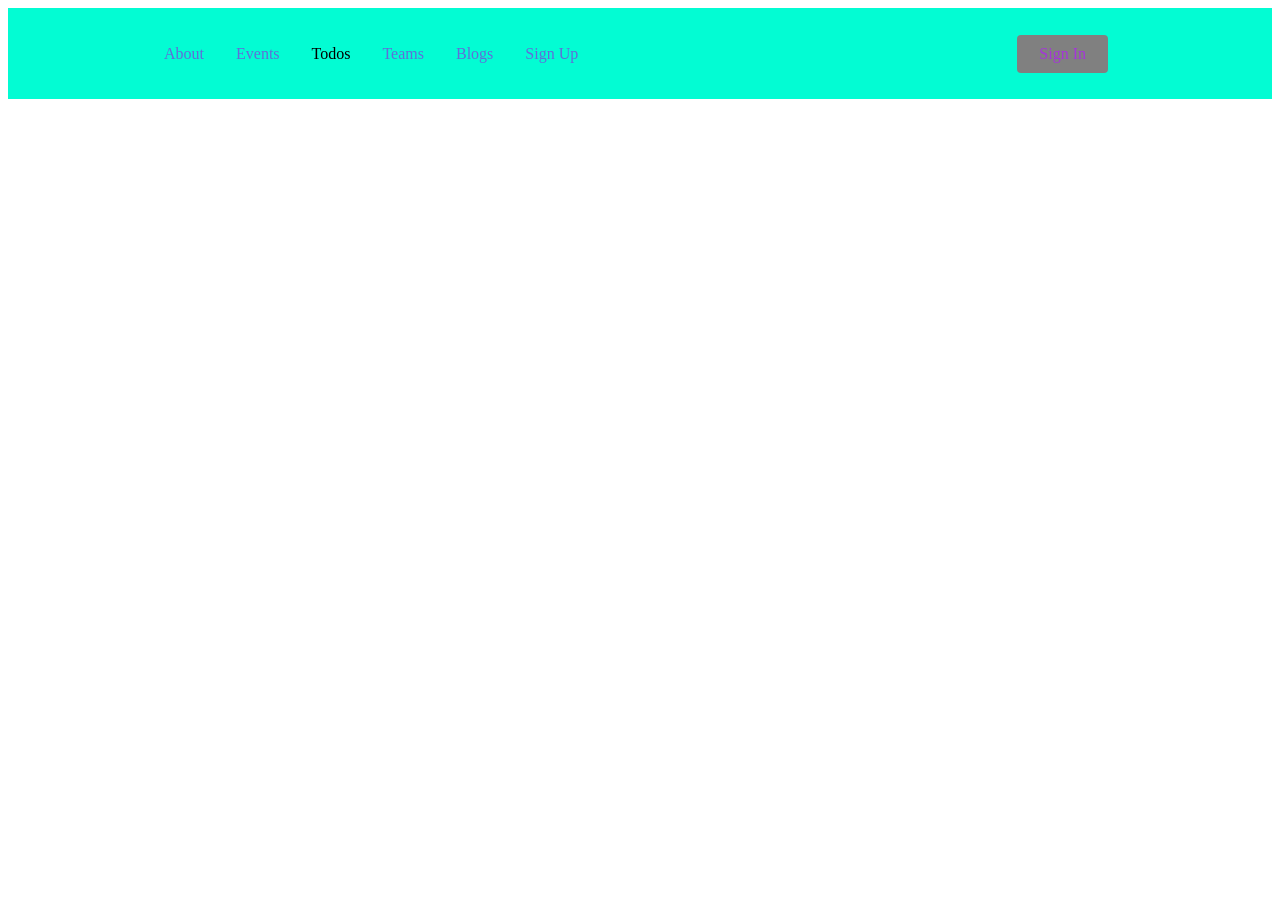
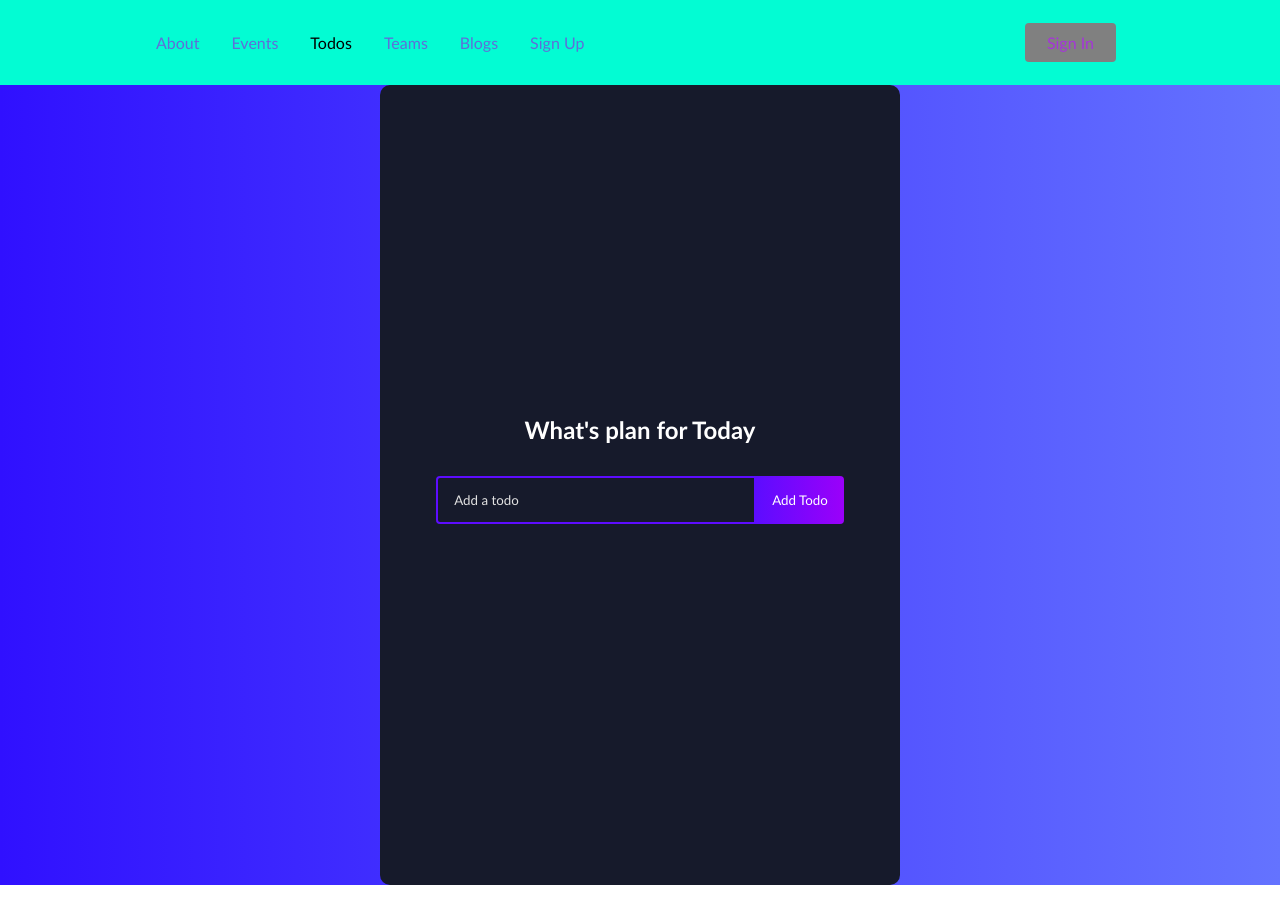
Before and after one commit to Hassyunity/Teams, a React (Create React App) app: page /todo in a window 1280 px wide. After the commit the page ends 885 px from the top, so only its background shows below. Built offline with nearby package versions, Linux system fonts and the light colour scheme.

Commit message:
create todo page

```diff
--- /dev/null
+++ b/src/components/Todo.js
@@ -0,0 +1,48 @@
+import React, {useState} from 'react';
+import TodoForm from './TodoForm';
+import { RiCloseCircleLine } from 'react-icons/ri';
+import { TiEdit } from 'react-icons/ti';
+
+function Todo({ todos, completeTodo, removeTodo, updateTodo }) {
+    const [edit, setEdit] = useState({
+        id: null,
+        value: ''
+    });
+
+    const submitUpdate = value => {
+        updateTodo(edit.id, value)
+        setEdit({
+            id: null,
+            value: ''
+        })
+    };
+
+    if (edit.id) {
+        return <TodoForm edit={edit} onSubmit={submitUpdate} />;
+    }
+
+  return todos.map((todo, index) => (
+  <div
+    className={todo.isComplete ? 'todo-row complete' : 'todo-row'}
+     key={index}
+  >
+
+    <div key={todo.id} onClick={() => completeTodo(todo.id)}>
+        {todo.text}
+    </div>
+    <div className='icons'>
+        <RiCloseCircleLine
+            onClick={() => removeTodo(todo.id) }
+            className='delet-icon'
+        />
+        <TiEdit
+            onClick={() => setEdit({ id: todo.id, value: todo.text }) }
+            className='edit-icon'
+        />
+    </div>
+
+    </div>
+    ));
+}
+
+export default Todo
--- /dev/null
+++ b/src/components/TodoForm.js
@@ -0,0 +1,59 @@
+import React, { useState, useEffect, useRef } from 'react';
+// import { Form } from 'react-bootstrap'
+
+function TodoForm(props) {
+    const [input, setInput] = useState('');
+
+    const inputRef = useRef(null);
+
+    useEffect(() => {
+        inputRef.current.focus()
+    });
+
+    const handleChange = e => {
+        setInput(e.target.value);
+    };
+    const handleSubmit = e => {
+        e.preventDefault();
+
+        props.onSubmit({
+            id: Math.floor(Math.random() * 1000),
+            text: input
+        });
+        setInput('')
+    };
+  return (
+    <form className='todo-form' onSubmit={handleSubmit}>
+        {props.edit ? (
+            <>
+                <input
+                    type="text"
+                    placeholder="update your item"
+                    value={input} name="text"
+                    className='todo-input edit'
+                    onChange={handleChange}
+                    ref={inputRef}
+                />
+                <button className='todo-button edit'>Update</button>
+            </>
+            ) :
+            (
+            <>
+                <input
+                    type="text"
+                    placeholder="Add a todo"
+                    value={input} name="text"
+                    className='todo-input'
+                    onChange={handleChange}
+                    ref={inputRef}
+                />
+                <button className='todo-button'>Add todo</button>
+            </>
+            )
+        }
+
+    </form>
+  );
+}
+
+export default TodoForm;
--- /dev/null
+++ b/src/components/TodoList.js
@@ -0,0 +1,48 @@
+import React, {useState} from 'react';
+import Todo from './Todo';
+import TodoForm from './TodoForm';
+
+function TodoList() {
+    const [todos, setTodos] = useState([]);
+    const addTodo = todo => {
+        if(!todo.text || /^\s*$/.test(todo.text)) {
+            return
+        }
+
+        const newTodos = [todo, ...todos]
+
+        setTodos(newTodos)
+    };
+
+    const updateTodo = (todoId, newValue) => {
+        if(!newValue.text || /^\s*$/.test(newValue.text)) {
+            return
+        }
+        setTodos(prev => prev.map(item => (item.id === todoId ? newValue : item )))
+    }
+    const removeTodo = id => {
+        const removeArr = [...todos].filter(todo => todo.id !== id)
+        setTodos(removeArr);
+    }
+
+    const completeTodo = id => {
+        let  updatedTodos = todos.map(todo => {
+            if (todo.id === id) {
+                todo.isComplete = !todo.isComplete
+            }
+            return todo
+        })
+        setTodos(updatedTodos)
+    }
+
+  return (
+    <div>
+        <h1>What's plan for Today </h1>
+        <TodoForm onSubmit={addTodo} />
+        <Todo todos={todos} completeTodo={ completeTodo }
+         removeTodo={removeTodo} updateTodo={updateTodo}/>
+    </div>
+  )
+}
+
+export default TodoList
--- /dev/null
+++ b/src/pages/styles/Todo.css
@@ -0,0 +1,147 @@
+* {
+box-sizing: border-box;
+  margin: 0;
+  padding: 0;
+  font-family: 'Trebuchet MS', 'Lucida Sans Unicode', 'Lucida Grande',
+    'Lucida Sans', Arial, sans-serif;
+}
+
+body {
+  background: linear-gradient(
+    90deg,
+    rgba(48, 16, 255, 1) 0%,
+    rgba(100, 115, 255, 1) 100%
+  );
+}
+.todo-page {
+  display: flex;
+  flex-direction: column;
+  justify-content: consider;
+  width: 520px;
+  min-height: 600px;
+  background: #161a2b;
+  text-align: center;
+  margin: 0px auto;
+  border-radius: 10px;
+  padding-bottom: 32px;
+}
+
+h1 {
+  margin: 32px 0;
+  color: #fff;
+  font-size: 24px;
+}
+
+.complete {
+  text-decoration: line-through;
+  opacity: 0.4;
+}
+
+.todo-form {
+  margin-bottom: 32px;
+}
+
+.todo-input {
+  padding: 14px 32px 14px 16px;
+  border-radius: 4px 0 0 4px;
+  border: 2px solid #5d0cff;
+  outline: none;
+  width: 320px;
+  background: transparent;
+  color: #fff;
+}
+
+.todo-input::placeholder {
+  color: #e2e2e2;
+}
+
+.todo-button {
+  padding: 16px;
+  border: none;
+  border-radius: 0 4px 4px 0;
+  cursor: pointer;
+  outline: none;
+  background: linear-gradient(
+    90deg,
+    rgba(93, 12, 255, 1) 0%,
+    rgba(155, 0, 250, 1) 100%
+  );
+  color: #fff;
+  text-transform: capitalize;
+}
+
+.todo-input.edit {
+  border: 2px solid #149fff;
+}
+
+.todo-button.edit {
+  background: linear-gradient(
+    90deg,
+    rgba(20, 159, 255, 1) 0%,
+    rgba(17, 122, 255, 1) 100%
+  );
+  padding: 16px 22px;
+}
+
+.todo-container {
+  display: flex;
+  flex-direction: row;
+  position: relative;
+}
+
+.todo-row {
+  display: flex;
+  justify-content: space-between;
+  align-items: center;
+  margin: 4px auto;
+  color: #fff;
+  background: linear-gradient(
+    90deg,
+    rgba(255, 118, 20, 1) 0%,
+    rgba(255, 84, 17, 1) 100%
+  );
+
+  padding: 16px;
+  border-radius: 5px;
+  width: 90%;
+}
+
+.todo-row:nth-child(4n + 1) {
+  background: linear-gradient(
+    90deg,
+    rgba(93, 12, 255, 1) 0%,
+    rgba(155, 0, 250, 1) 100%
+  );
+}
+
+.todo-row:nth-child(4n + 2) {
+  background: linear-gradient(
+    90deg,
+    rgba(255, 12, 241, 1) 0%,
+    rgba(250, 0, 135, 1) 100%
+  );
+}
+
+.todo-row:nth-child(4n + 3) {
+  background: linear-gradient(
+    90deg,
+    rgba(20, 159, 255, 1) 0%,
+    rgba(17, 122, 255, 1) 100%
+  );
+}
+
+.icons {
+  display: flex;
+  align-items: center;
+  font-size: 24px;
+  cursor: pointer;
+}
+
+.delete-icon {
+  margin-right: 5px;
+  color: #fff;
+}
+
+.edit-icon {
+  color: #fff;
+}
--- a/src/pages/todo.js
+++ b/src/pages/todo.js
@@ -1,14 +1,17 @@
 import React from 'react';
+import './styles/Todo.css';
+import TodoList from '../components/TodoList';
 const TodoReport = () => {
   return (
     <div
       style={{
         display: 'flex',
-        justifyContent: 'Left',
+        justifyContent: 'center',
         alignItems: 'Right',
         height: '100vh'
       }} className='todo-page'
     >
+      <TodoList />
     </div>
   );
 };
```
Also changed, not shown: 1 other file (tests, documents, lock files or other folders).
